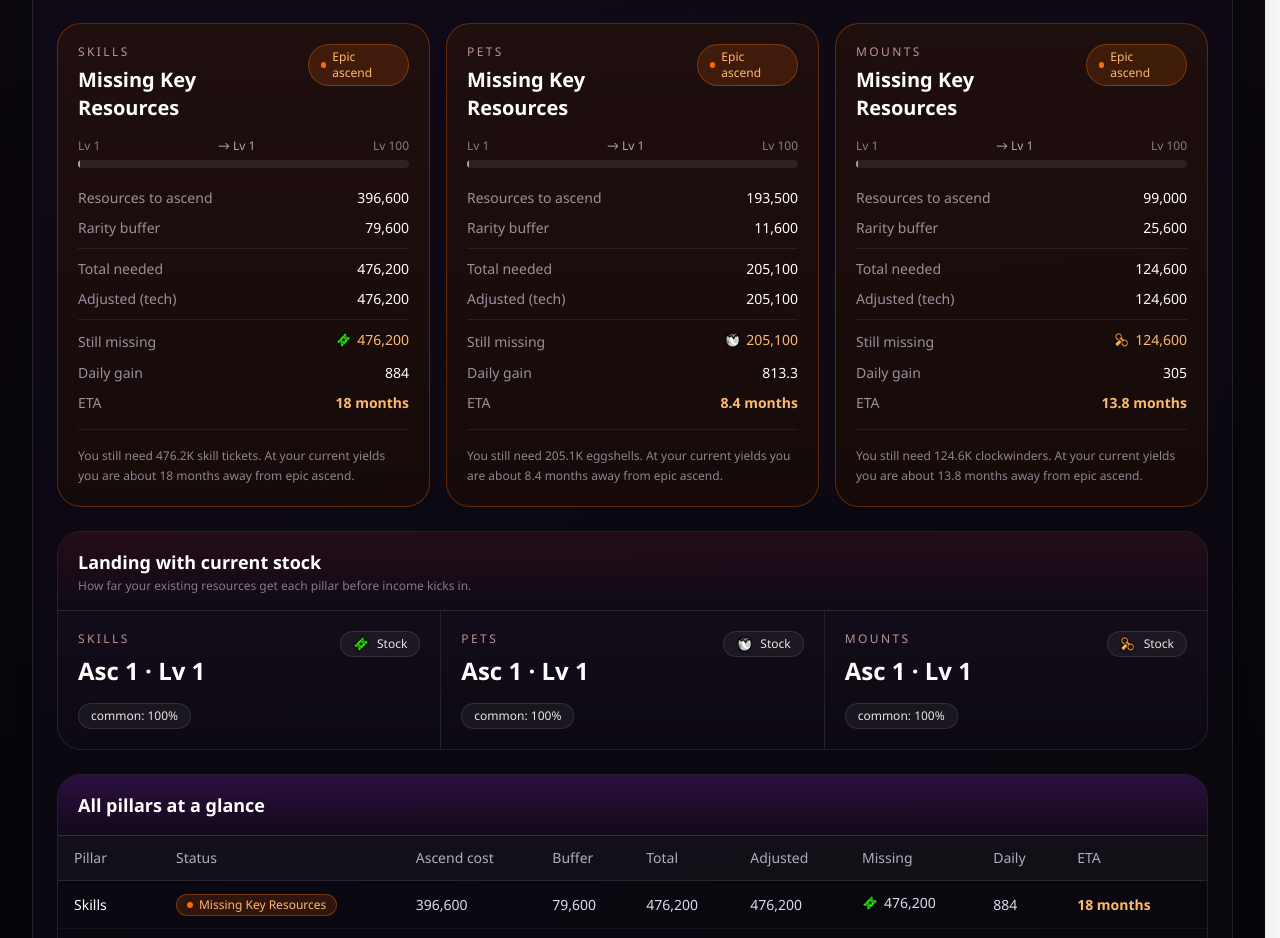
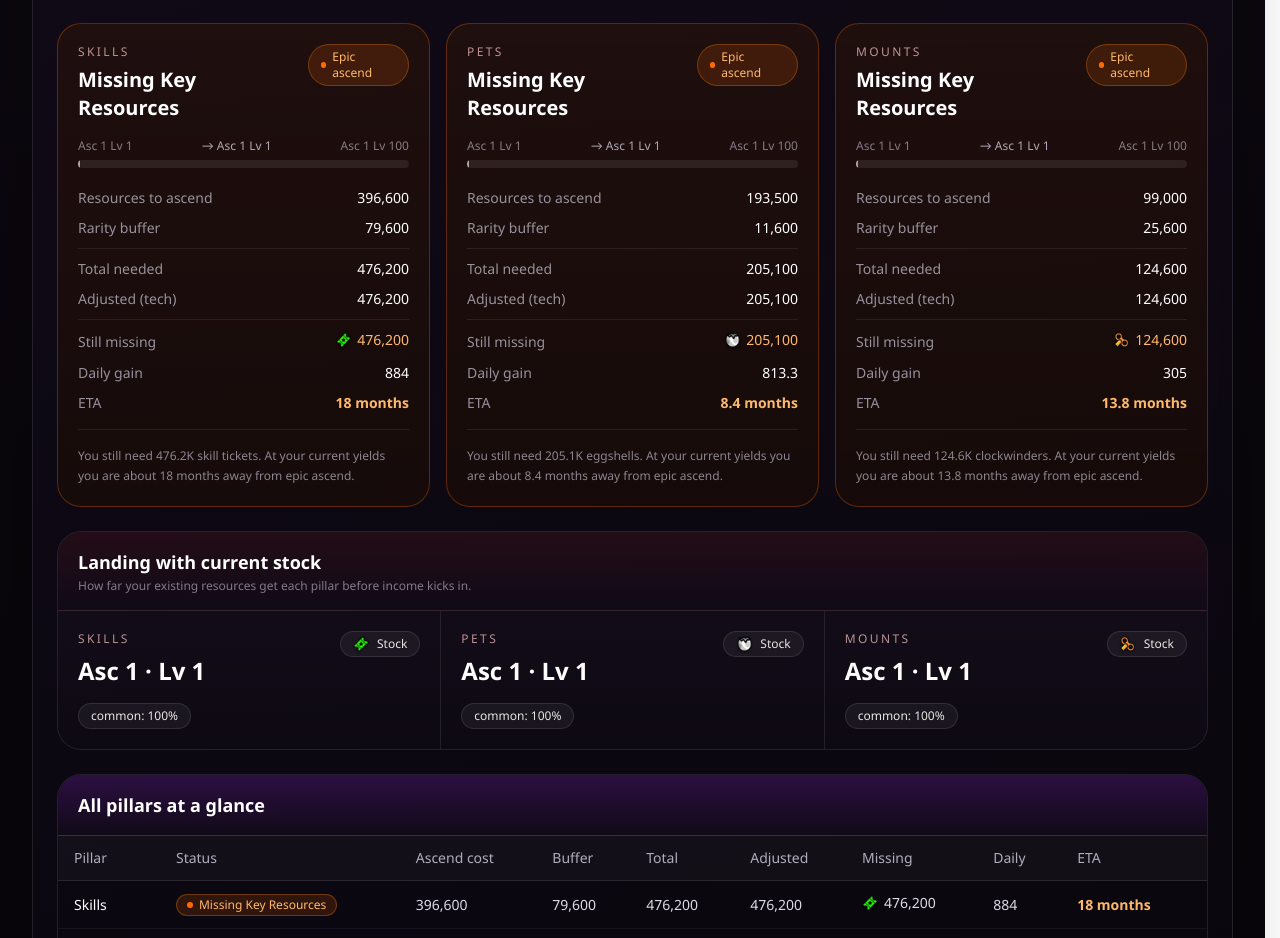
Before and after one commit to GreyNV/ForgeMasters-AscensionCalc, a React (Vite) app: page / in a window 1280 px wide. Shown: the part 1740-2678 px from the top of the page. Built offline with nearby package versions, Linux system fonts and the light colour scheme.

Commit message:
Fix summary progress bars across ascension levels

```diff
--- a/src/components/ResultsSection.tsx
+++ b/src/components/ResultsSection.tsx
@@ -53,25 +53,40 @@ function statusConfig(status: ReadinessStatus) {
 }
 
 function LevelProgressBar({
+  currentAscensionLevel,
   currentLevel,
+  landingAscensionLevel,
   landingLevel,
   targetLevel = 100,
   barFill,
 }: {
+  currentAscensionLevel: number
   currentLevel: number
+  landingAscensionLevel: number
   landingLevel: number
   targetLevel?: number
   barFill: string
 }) {
-  const currentPct = Math.min(100, Math.max(0, ((currentLevel - 1) / (targetLevel - 1)) * 100))
-  const landingPct = Math.min(100, Math.max(0, ((landingLevel - 1) / (targetLevel - 1)) * 100))
+  const maxAscensionLevel = Math.max(currentAscensionLevel, landingAscensionLevel)
+  const absoluteTargetLevel = (maxAscensionLevel - 1) * targetLevel + targetLevel
+  const absoluteCurrentLevel = (currentAscensionLevel - 1) * targetLevel + currentLevel
+  const absoluteLandingLevel = (landingAscensionLevel - 1) * targetLevel + landingLevel
+  const denominator = Math.max(1, absoluteTargetLevel - 1)
+  const currentPct = Math.min(100, Math.max(0, ((absoluteCurrentLevel - 1) / denominator) * 100))
+  const landingPct = Math.min(100, Math.max(0, ((absoluteLandingLevel - 1) / denominator) * 100))
 
   return (
     <div className="mt-4 space-y-1.5">
       <div className="flex justify-between text-xs text-violet-100/50">
-        <span>Lv {currentLevel}</span>
-        <span className="text-violet-100/70">→ Lv {landingLevel}</span>
-        <span>Lv {targetLevel}</span>
+        <span>
+          Asc {currentAscensionLevel} Lv {currentLevel}
+        </span>
+        <span className="text-violet-100/70">
+          → Asc {landingAscensionLevel} Lv {landingLevel}
+        </span>
+        <span>
+          Asc {maxAscensionLevel} Lv {targetLevel}
+        </span>
       </div>
       <div className="relative h-2 overflow-hidden rounded-full bg-white/8">
         {/* Base fill to current level */}
@@ -167,7 +182,9 @@ export function ResultsSection({
 
             {/* Progress bar: current level → landing with stock → target */}
             <LevelProgressBar
+              currentAscensionLevel={result.currentAscensionLevel}
               currentLevel={result.currentLevel}
+              landingAscensionLevel={result.landingAscensionLevel}
               landingLevel={result.landingLevel}
               targetLevel={result.targetLevel}
               barFill={result.cfg.barFill}
```
